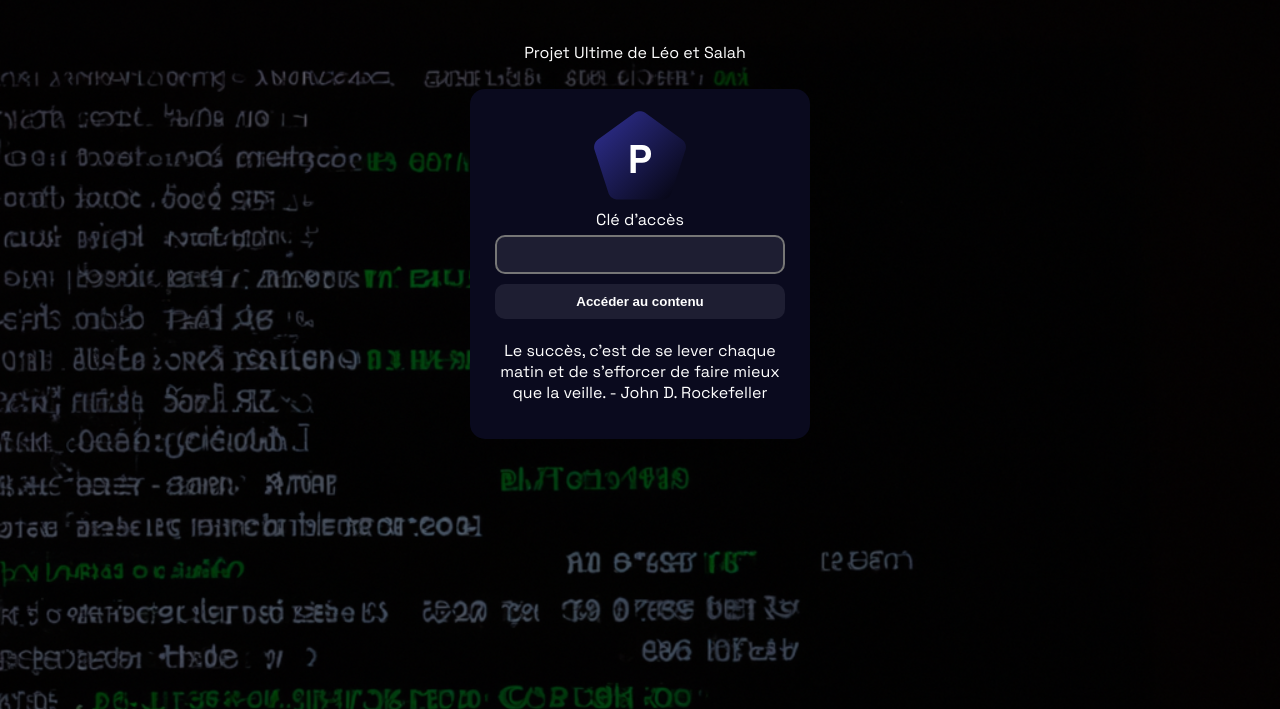
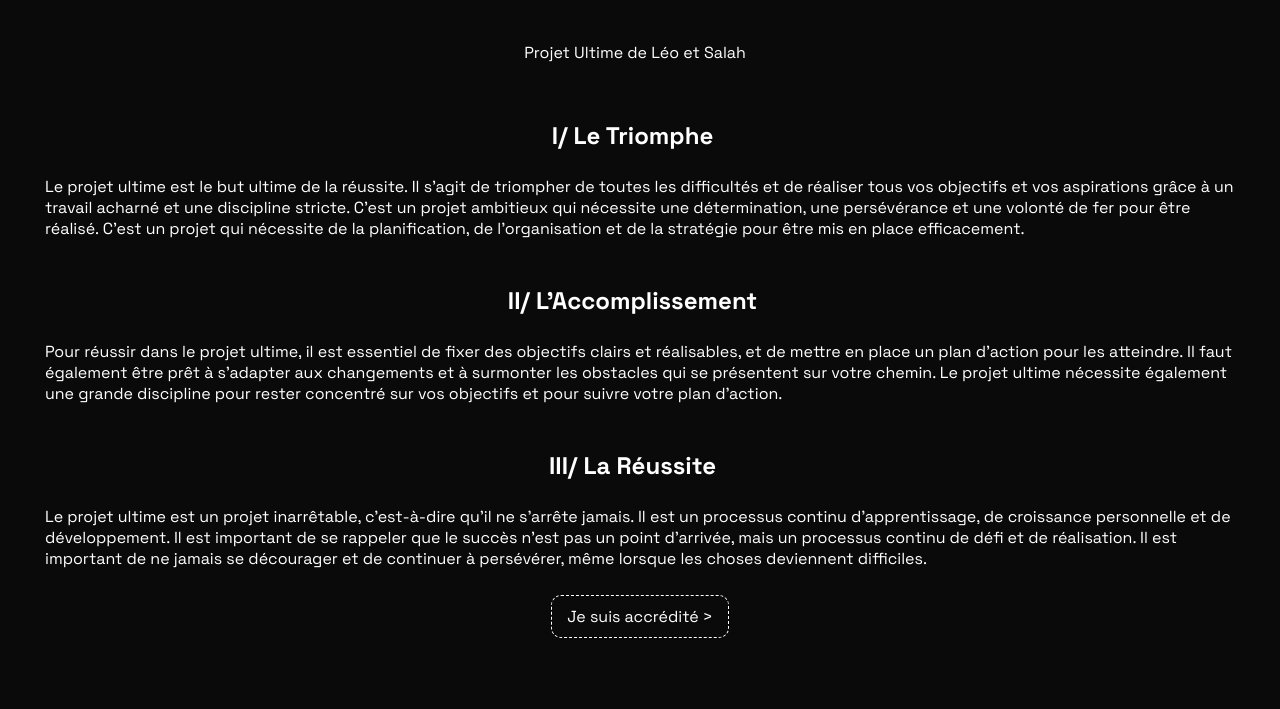
Before and after one commit to Leo-Peyronnet/Misc-Web, a plain HTML site: page docs/index.html in a window 1280 px wide. Shown: the part 107-816 px from the top of the page. Drawn offline with Linux system fonts and the light colour scheme.

Commit message:
Added landing page ;)

```diff
--- a/docs/css/style.css
+++ b/docs/css/style.css
@@ -78,7 +78,17 @@ h1 {
 
 input[type="submit"] {
     cursor: pointer;
-    border: 0;
+    display: block;
+    padding: 10px 15px;
+    text-decoration: none;
+    border: 1px dashed white;
+    color: white;
+    border-radius: 10px;
+    margin: 5px;
+    padding: 10px 20px;
+    font-weight: bold;
+    background-color: rgb(30, 30, 50);
+
 }
 
 input[type="submit"]:hover {
@@ -86,8 +96,7 @@ input[type="submit"]:hover {
 }
 
 /* Add dark color to input elements */
-input[type="password"],
-input[type="submit"] {
+input[type="password"] {
     background-color: rgb(30, 30, 50);
     color: #fff;
     border: 1;
@@ -127,3 +136,35 @@ input[type="submit"] {
         transform: translate3d(4px, 0, 0);
     }
 }
+
+a {
+    display: block;
+    padding: 10px 15px;
+    text-decoration: none;
+    border: 1px dashed white;
+    color: white;
+    border-radius: 10px;
+}
+
+.p-m {
+    margin: 5px;
+}
+
+a:hover {
+    background-color: rgb(50, 50, 155);
+}
+
+.regular-a {
+    text-decoration: none;
+    border: 0;
+    padding: 0;
+    margin: 0;
+}
+
+.regular-a:hover {
+    text-decoration: none;
+    background-color: transparent;
+    border: 0;
+    padding: 0;
+    margin: 0;
+}
--- a/docs/index.html
+++ b/docs/index.html
@@ -11,23 +11,56 @@
     <title>PULSa</title>
 </head>
 
-<body style="background-image: url('img/dark-landscape.png');">
+<body style="background-color: #0a0a0a;">
     <div class="container">
         <h1 class="animated-icon">PULSa</h1>
         <p>Projet Ultime de Léo et Salah<span class="blink">_</span></p>
-        <div class="login">
-            <form id="log" style="display: flex; flex-direction: column;">
-                <img src="img/hacker-icon.svg" alt="Hacker Icon" height="100">
-                <label for="password" style="text-align: center;">Clé d'accès</label>
-                <input type="password" id="password" name="password" required>
-                <input type="submit" onclick="redirect()" value="Accéder au contenu">
-                <p id="cita" style="text-align: center;">""</p>
-            </form>
+        <br>
+        <h2>I/ Le Triomphe<span class="blink">_</span></h1>
+            <p class="p-m">Le projet ultime est le but ultime de la réussite. Il s'agit de triompher de toutes les
+                difficultés et de
+                réaliser tous vos objectifs et vos aspirations grâce à un travail acharné et une discipline stricte.
+                C'est
+                un
+                projet ambitieux qui nécessite une détermination, une persévérance et une volonté de fer pour être
+                réalisé.
+                C'est un projet qui nécessite de la planification, de l'organisation et de la stratégie pour être mis en
+                place efficacement.
 
-        </div>
+            </p>
+            <br>
+            <h2>II/ L'Accomplissement<span class="blink">_</span></h1>
+
+                <p class="p-m">Pour réussir dans le projet ultime, il est essentiel de fixer des objectifs clairs et
+                    réalisables, et
+                    de
+                    mettre en place un plan d'action pour les atteindre. Il faut également être prêt à s'adapter aux
+                    changements
+                    et à surmonter les obstacles qui se présentent sur votre chemin. Le projet ultime nécessite
+                    également une
+                    grande discipline pour rester concentré sur vos objectifs et pour suivre votre plan d'action.
+
+                </p>
+                <br>
+                <h2>III/ La Réussite<span class="blink">_</span></h1>
+
+                    <p class="p-m">Le projet ultime est un projet inarrêtable, c'est-à-dire qu'il ne s'arrête jamais. Il
+                        est un
+                        processus
+                        continu d'apprentissage, de croissance personnelle et de développement. Il est important de se
+                        rappeler que
+                        le succès n'est pas un point d'arrivée, mais un processus continu de défi et de réalisation. Il
+                        est
+                        important de ne jamais se décourager et de continuer à persévérer, même lorsque les choses
+                        deviennent
+                        difficiles.
+
+                    </p>
+
+                    <br>
+
+                    <a href="/login">Je suis accrédité ></a>
     </div>
-    <script src="js/form.js"></script>
-    <script src="js/cita.js"></script>
 </body>
 
 </html>
```
Also changed, not shown: docs/login.html (added, +35 -0 lines).
